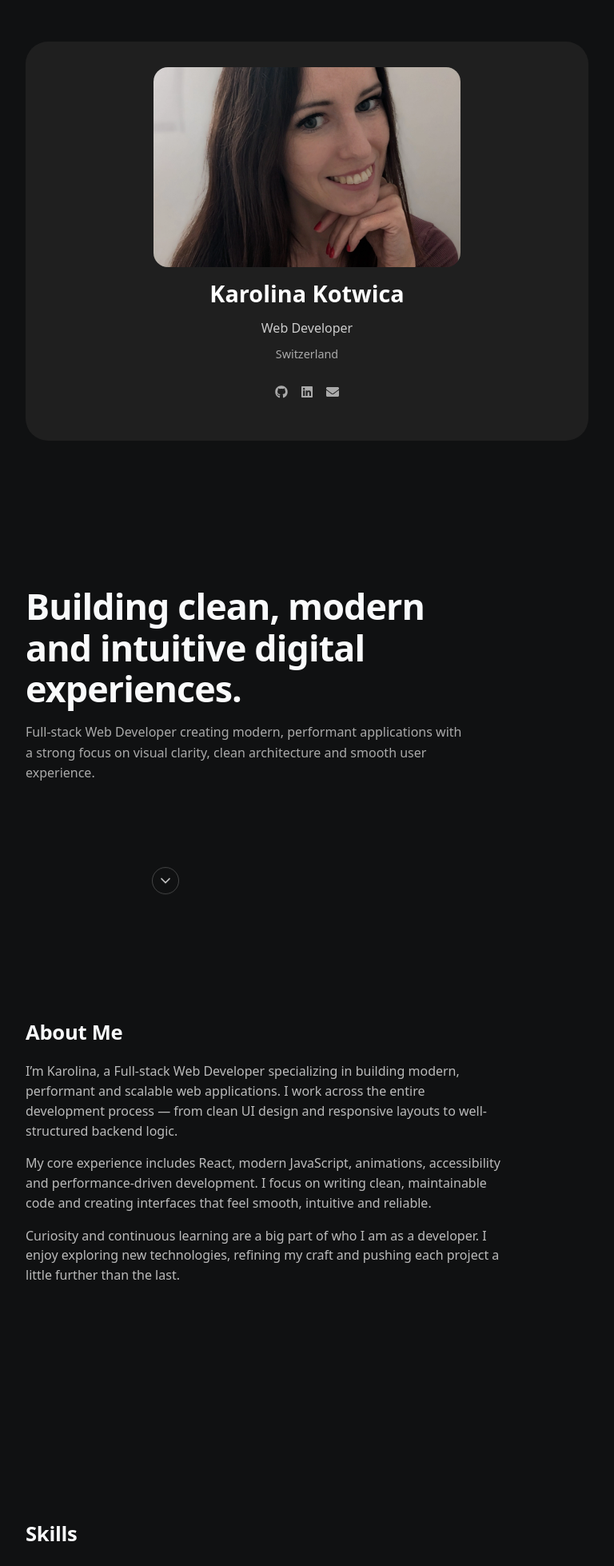
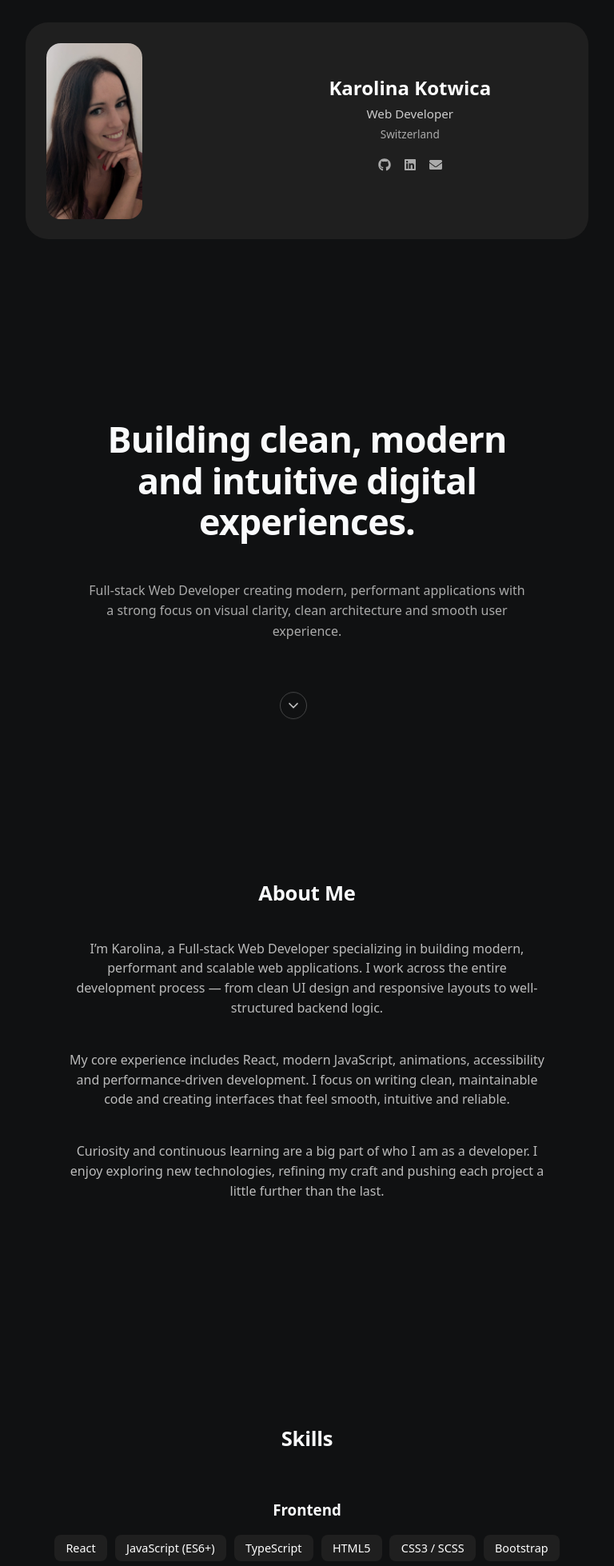
Before and after one commit to KarolinaKotwica/Portfolio_Kotwica, a React (Vite) app: page / in a window 768 px wide. Shown: the part 100-2058 px from the top of the page at 80% size. Built offline with nearby package versions, Linux system fonts and the light colour scheme.

Commit message:
Add media query tablet

```diff
--- a/src/components/ProfileCard.jsx
+++ b/src/components/ProfileCard.jsx
@@ -19,6 +19,7 @@ const ProfileCard = () => {
     <div className={`profile-card ${isStuck ? "profile-card--stuck" : ""}`}>
       <div className="profile-card__photo"></div>
 
+      <div className="profile-card__info">
       <h2 className="profile-card__name">Karolina Kotwica</h2>
       <p className="profile-card__role">Web Developer</p>
       <p className="profile-card__location">Switzerland</p>
@@ -28,6 +29,7 @@ const ProfileCard = () => {
         <li><a href="https://www.linkedin.com/in/karolina-k-0330a4223/" target="_blank"><FaLinkedin /></a></li>
         <li><a href="mailto:karolina.kotwica@powercoders.org"><FaEnvelope /></a></li>
       </ul>
+      </div>
     </div>
   );
 };
--- a/src/styles/_About.scss
+++ b/src/styles/_About.scss
@@ -15,3 +15,14 @@
   max-width: 600px;
   line-height: 1.55;
 }
+
+/* ==========================
+   TABLET HORIZONTAL CARD
+   from ~700px to ~1200px
+========================== */
+@media (min-width: 700px) and (max-width: 1200px) {
+  .about, .section-title, .about__text {
+    text-align: center;
+    margin: 2.5rem auto;
+  }
+}
--- a/src/styles/_Certificates.scss
+++ b/src/styles/_Certificates.scss
@@ -37,7 +37,7 @@
 
 .cert-tile__image img {
   width: 100%;
-  height: 100%;
+  height: auto;
   object-fit: cover;
   display: block;
   background: #111;
--- a/src/styles/_Hero.scss
+++ b/src/styles/_Hero.scss
@@ -57,3 +57,19 @@
   border-color: rgba(255, 255, 255, 0.6);
   opacity: 1;
 }
+
+/* ==========================
+   TABLET HORIZONTAL CARD
+   from ~700px to ~1200px
+========================== */
+@media (min-width: 700px) and (max-width: 1200px) {
+  .hero, .hero__title, .hero__subtitle {
+    text-align: center;
+    margin: 3rem auto;
+  }
+
+  .hero__scroll-indicator {
+    top: 80%;
+    right: 50%;
+  }
+}
--- a/src/styles/_ProfileCard.scss
+++ b/src/styles/_ProfileCard.scss
@@ -12,6 +12,14 @@
   color: white;
   margin-top: 4rem;
   transition: margin-top 0.9s ease;
+}
+
+.profile-card__info {
+  display: flex;
+  flex-direction: column;
+  align-items: center;
+  text-align: center;
+  gap: 0.4rem;
 }
 
 .profile-card__photo {
@@ -71,3 +79,51 @@
     margin: 0 auto;
   }
 }
+
+/* ==========================
+   TABLET – PROFILE CARD
+   image left, data in column right
+========================== */
+@media (min-width: 700px) and (max-width: 1200px) {
+  .profile-card {
+    display: grid;
+    grid-template-columns: 200px 1fr;
+    align-items: center;
+
+    gap: 1.6rem;
+    padding: 1.6rem;
+    margin-top: 2.5rem;
+    text-align: left;
+  }
+
+  .profile-card__photo {
+    width: 200px;
+    height: 220px;
+    margin: 0;
+  }
+
+  .profile-card__info {
+    display: flex;
+    flex-direction: column;
+    justify-content: center;
+    gap: 0.4rem;
+    margin-left: 2rem;
+  }
+
+  .profile-card__name {
+    font-size: 1.5rem;
+  }
+
+  .profile-card__role {
+    font-size: 0.95rem;
+  }
+
+  .profile-card__location {
+    font-size: 0.85rem;
+  }
+
+  .profile-card__socials {
+    margin-top: 0.8rem;
+    justify-content: flex-start;
+  }
+}
--- a/src/styles/_Projects.scss
+++ b/src/styles/_Projects.scss
@@ -70,9 +70,13 @@
   font-weight: 600;
 }
 
-@media (max-width: 900px) {
+
+/* ==========================
+   TABLET (2 COLUMNS)
+========================== */
+@media (max-width: 1100px) and (min-width: 701px) {
   .projects__grid {
-    grid-template-columns: 1fr;
+    grid-template-columns: repeat(2, 1fr); // ✅ nadal 2 kolumny
   }
 
   .project-card {
@@ -80,6 +84,23 @@
   }
 
   .project-card__image img {
-    height: 180px;
+    height: 190px;
   }
 }
+
+/* ==========================
+   MOBILE (1 COLUMN)
+========================== */
+@media (max-width: 700px) {
+  .projects__grid {
+    grid-template-columns: 1fr; // ✅ jedna kolumna na telefon
+  }
+
+  .project-card {
+    height: 320px;
+  }
+
+  .project-card__image img {
+    height: 170px;
+  }
+}
--- a/src/styles/_Skills.scss
+++ b/src/styles/_Skills.scss
@@ -15,3 +15,29 @@
     font-size: 0.9rem;
     color: white;
   }
+
+  /* ==========================
+   TABLET HORIZONTAL CARD
+   from ~700px to ~1200px
+========================== */
+@media (min-width: 700px) and (max-width: 1200px) {
+  .skills {
+    text-align: center;
+  }
+
+  .skills__categories {
+    display: grid;
+    grid-template-columns: 1fr;
+    gap: 2.5rem;
+    max-width: 700px;
+    margin: 0 auto 4rem auto;
+  }
+
+  .skills__grid {
+    justify-content: center;
+  }
+
+  .skill-tag {
+    margin: 0;
+  }
+}
--- a/src/styles/global.scss
+++ b/src/styles/global.scss
@@ -11,8 +11,6 @@ html, body {
 .content {
   padding-top: 1rem;
 }
-
-
 
 section {
   padding: 6rem 0;
@@ -56,4 +54,8 @@ section {
     position: static !important;
     top: 0;
   }
+
+  section {
+    padding: 5rem 0;
+  }
 }
```
